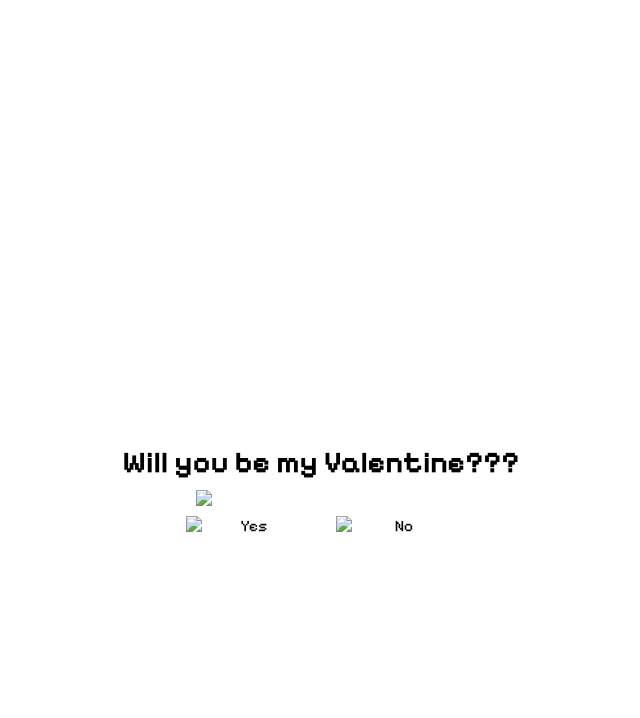
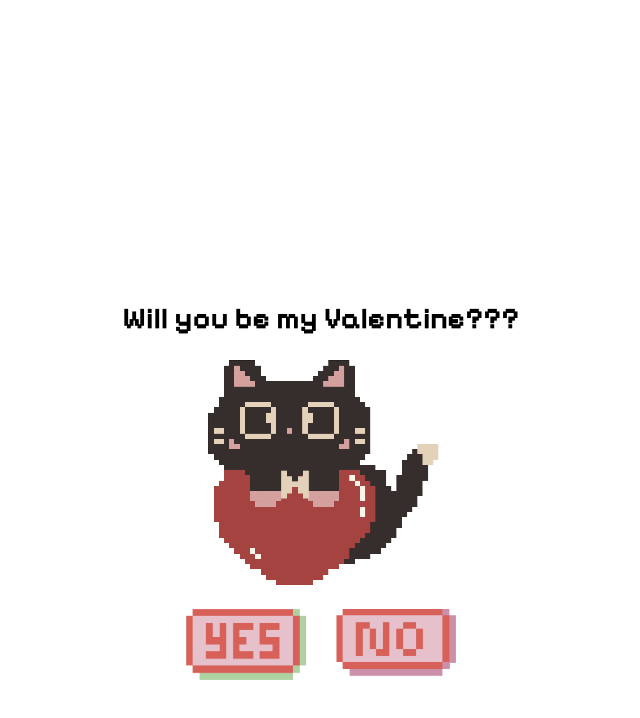
Before and after one commit to audrishitabla-lang/adalahhh, a website built with Vite: page index.html in a window 1280 px wide. Both pictures are taken after a click on the picture 639 px from the left and 336 px from the top of the page. Shown: the whole page, without its empty margins (319-959 px from the left). Built offline with nearby package versions, Linux system fonts and the light colour scheme; files whose address does not match are found by name.

Commit message:
Update all image assets to new file paths and names
Moves image assets to `public/assets/` directory and updates all references in `index.html`, `script.js`, and `style.css` accordingly.

Replit-Commit-Author: Agent
Replit-Commit-Session-Id: e48908ff-be6b-407d-963d-823fcaa14844
Replit-Commit-Checkpoint-Type: full_checkpoint
Replit-Commit-Event-Id: 73f0583f-ee56-4627-a603-6e7df3fd8041
Replit-Helium-Checkpoint-Created: true

```diff
--- a/index.html
+++ b/index.html
@@ -18,7 +18,7 @@
 
     <!-- Envelope Screen -->
     <div id="envelope-container">
-        <img src="envelope.png" alt="Envelope" id="envelope" />
+        <img src="assets/envelope_1771168478604.png" alt="Envelope" id="envelope" />
         <p>Forrr BINIII GW</p>
     </div>
 
@@ -27,12 +27,12 @@
         <div class="letter-window">
             <h1 id="letter-title">Will you be my Valentine???</h1>
 
-            <img src="cat_heart.gif" class="cat" id="letter-cat" />
+            <img src="assets/cat_heart_1771168478603.gif" class="cat" id="letter-cat" />
 
             <div class="buttons" id="letter-buttons">
-                <img src="yes.png" class="btn yes-btn" alt="Yes" />
+                <img src="assets/yes_1771168478610.png" class="btn yes-btn" alt="Yes" />
                 <div class="no-wrapper">
-                    <img src="no.png" class="btn no-btn" alt="No" />
+                    <img src="assets/no_1771168478606.png" class="btn no-btn" alt="No" />
                 </div>
             </div>
 
--- a/script.js
+++ b/script.js
@@ -35,7 +35,7 @@ noBtn.addEventListener("mouseenter", () => {
 // YES button click
 yesBtn.addEventListener("click", () => {
     title.textContent = "Yippeee!";
-    catImg.src = "cat_dance.gif";
+    catImg.src = "assets/cat_dance_1771168478603.gif";
     letterWindow.classList.add("final");
     finalText.style.display = "block";
     document.getElementById("letter-buttons").style.display = "none";
--- a/style.css
+++ b/style.css
@@ -4,7 +4,7 @@ body {
   display: flex;
   justify-content: center;
   align-items: center;
-  background-image: url("heart-bg.jpg");
+  background-image: url("assets/heart-bg_1771168478605.jpg");
   font-family: "Pixelify Sans", sans-serif;
 }
 
@@ -54,7 +54,7 @@ body {
   justify-content: center;
   align-items: center;
   text-align: center;
-  background-image: url("window.png");
+  background-image: url("assets/window_1771168478609.png");
   background-size: contain;
   background-repeat: no-repeat;
   background-position: center;
```
Also changed, not shown: attached_assets/cat_dance_1771168478603.gif (added), attached_assets/cat_heart_1771168478603.gif (added), attached_assets/envelope_1771168478604.png (added), attached_assets/heart-bg_1771168478605.jpg (added), attached_assets/no_1771168478606.png (added), attached_assets/window_1771168478609.png (added), attached_assets/yes_1771168478610.png (added), public/assets/cat_dance_1771168478603.gif (added), public/assets/cat_heart_1771168478603.gif (added), public/assets/envelope_1771168478604.png (added), public/assets/heart-bg_1771168478605.jpg (added), public/assets/no_1771168478606.png (added), public/assets/window_1771168478609.png (added), public/assets/yes_1771168478610.png (added), 2 other files.
